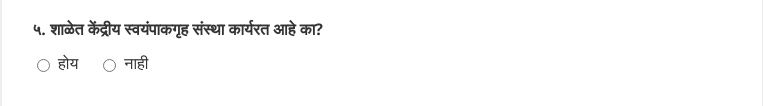
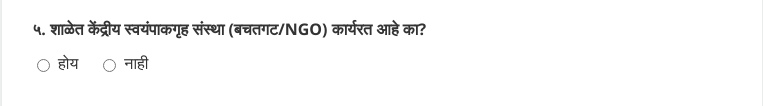
Before and after one commit to rupe26/fssai-mdm-ravivarpeth, a plain HTML site: page index.html in a window 1280 px wide. Shown: the part 484-590 px from the top of the page, without its empty margins (258-1021 px from the left). Drawn offline with Linux system fonts and the light colour scheme.

Commit message:
update index.html

```diff
--- a/index.html
+++ b/index.html
@@ -176,7 +176,7 @@
         </div>
 
         <div class="form-group">
-            <label>५. शाळेत केंद्रीय स्वयंपाकगृह संस्था कार्यरत आहे का?</label>
+            <label>५. शाळेत केंद्रीय स्वयंपाकगृह संस्था (बचतगट/NGO) कार्यरत आहे का?</label>
             <div class="radio-group">
                 <label><input type="radio" name="centralKitchen" value="होय" required> होय</label>
                 <label><input type="radio" name="centralKitchen" value="नाही"> नाही</label>
```
